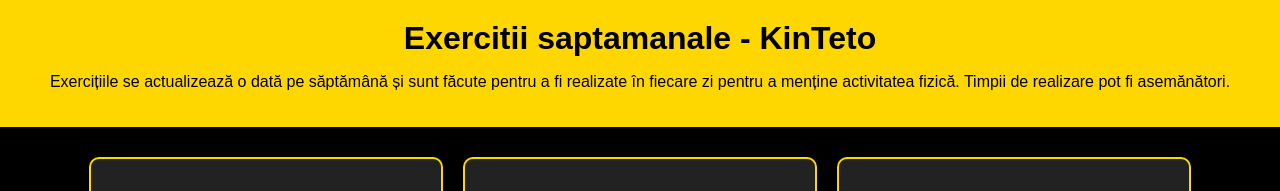
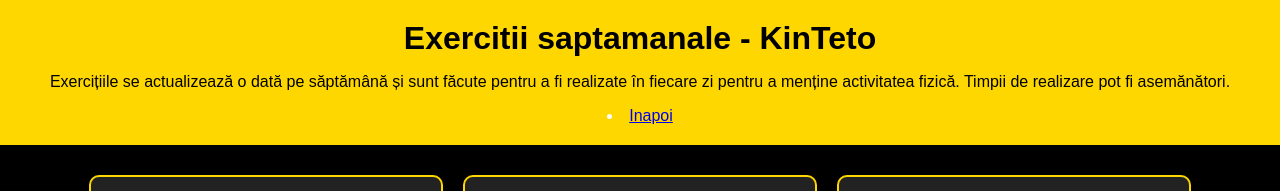
Before and after one commit to KinTetoSV/12346, a plain HTML site: page index.html in a window 1280 px wide. Shown: the top 191 px of the page. Drawn offline with Linux system fonts and the light colour scheme.

Commit message:
Update index.html

```diff
--- a/index.html
+++ b/index.html
@@ -81,6 +81,7 @@
  <p style="color: #000;">
   Exercițiile se actualizează o dată pe săptămână și sunt făcute pentru a fi realizate în fiecare zi pentru a menține activitatea fizică. Timpii de realizare pot fi asemănători.
 </p>
+     <li><a href="https://kintetosv.github.io" target="_blank">Inapoi</a></li>
 </header>
 
 <div class="exercitiu-container">
```
